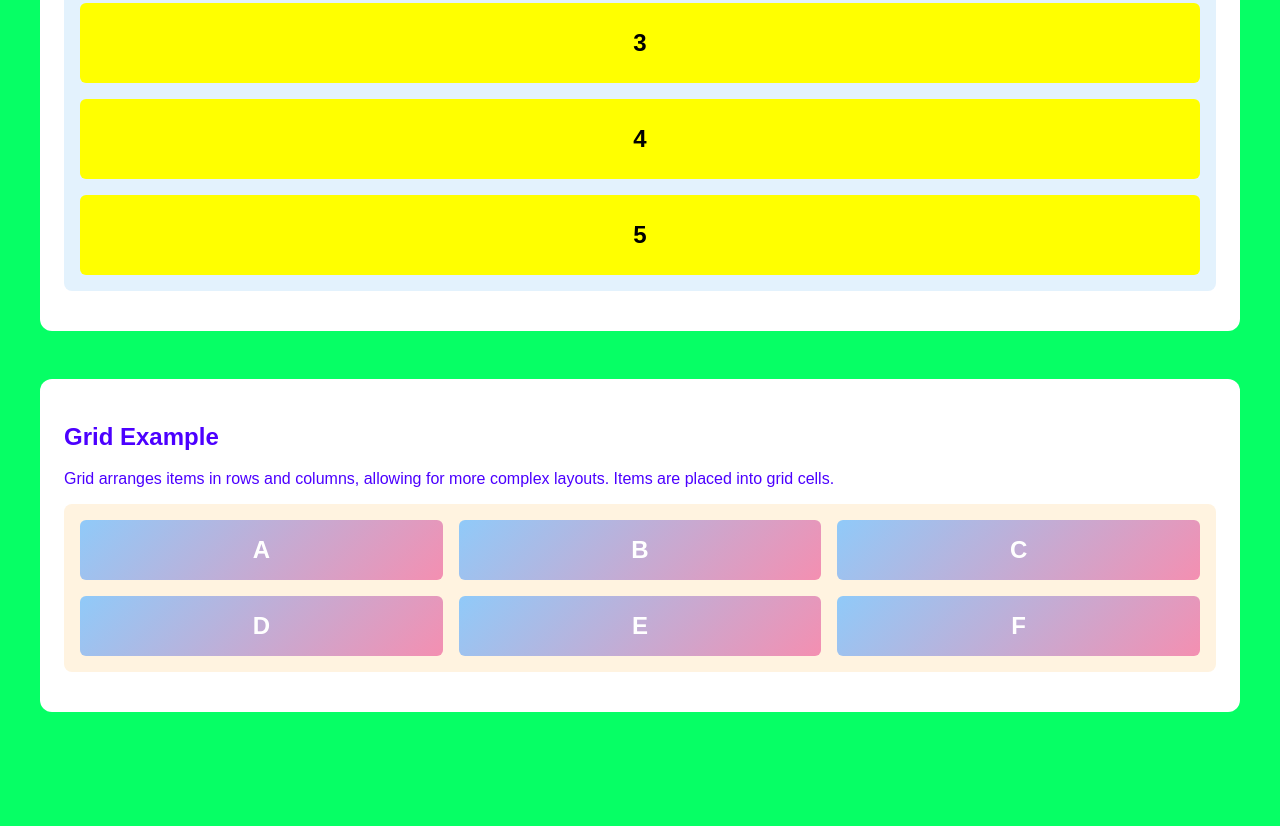
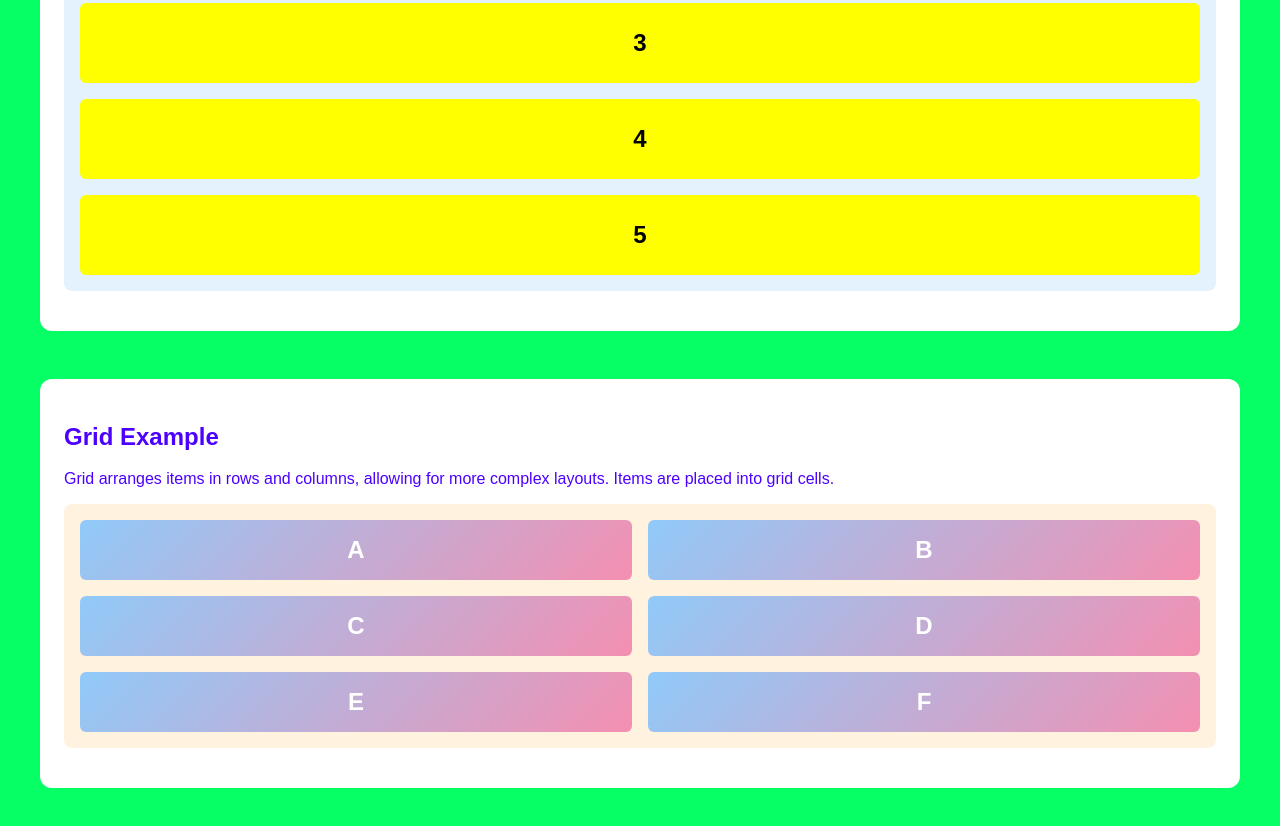
Before and after one commit to myzhenhao/html-css-samples, a plain HTML site: page testing/index.html in a window 1280 px wide. Shown: the part 754-1580 px from the top of the page. Before the commit the page ends 1514 px from the top, so only its background shows below. Drawn offline with Linux system fonts and the light colour scheme.

Commit message:
update structure

```diff
--- a/styles.css
+++ b/testing/styles.css
@@ -46,7 +46,7 @@ section {
 .grid-container {
   /* Grid: 3 columns, auto rows */
   display: grid;
-  grid-template-columns: repeat(3, 1fr);
+  grid-template-columns: repeat(2, 1fr);
   gap: 16px;
   margin-top: 16px;
   margin-bottom: 16px;
```
Also changed, not shown: components/header.html (added, +3 -0 lines), components/button.html (added), components/card.html (added), components/flexbox.html (added), components/gridbox.html (added), components/input.html (added), components/navbar.html (renamed from navbar.html), components/paragraph.html (added), testing/blog (1).html (renamed from blog (1).html), testing/blog.html (renamed from blog.html), testing/flexboxBLOG (1).css (renamed from flexboxBLOG (1).css), testing/flexboxBLOG.css (renamed from flexboxBLOG.css), testing/index.html (renamed from index.html), testing/test.html (renamed from test.html).
